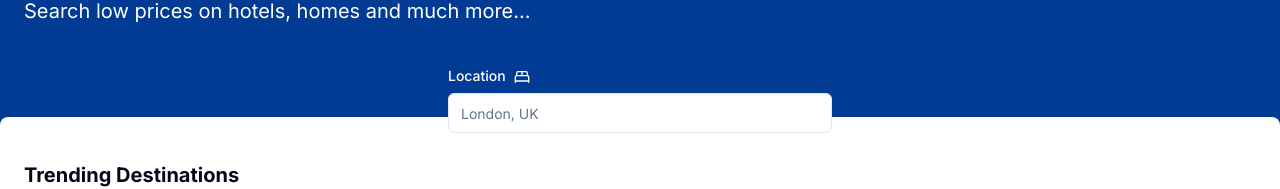
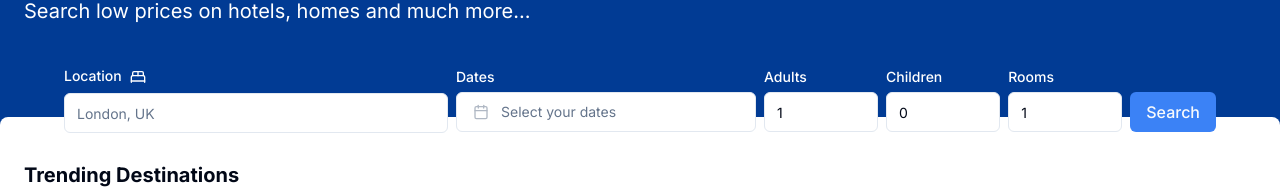
Before and after one commit to MyatSuMon253/booking-clone, a Next.js app: page / in a window 1280 px wide. Shown: the part 191-380 px from the top of the page. Built offline with nearby package versions, Linux system fonts and the light colour scheme.

Commit message:
feat: search form

```diff
--- a/components/SearchForm.tsx
+++ b/components/SearchForm.tsx
@@ -13,14 +13,19 @@
   FormLabel,
   FormMessage,
 } from "./ui/form";
-import { BedDoubleIcon } from "lucide-react";
+import { BedDoubleIcon, CalendarIcon } from "lucide-react";
 import { Input } from "./ui/input";
+import { Popover, PopoverContent, PopoverTrigger } from "./ui/popover";
+import { Calendar } from "./ui/calendar";
+import { format } from "date-fns";
+import { Button } from "./ui/button";
+import { cn } from "@/lib/utils";
 
 export const formSchema = z.object({
   location: z.string().min(2).max(50),
   dates: z.object({
-    from: z.date(),
-    to: z.date(),
+    from: z.date({ required_error: "Please select a check-in date" }),
+    to: z.date({ required_error: "Please select a check-out date" }),
   }),
   adults: z
     .string()
@@ -47,7 +52,27 @@
     },
   });
 
-  function onSubmit(values: z.infer<typeof formSchema>) {}
+  function onSubmit(values: z.infer<typeof formSchema>) {
+    const checkinMonthDay = values.dates.from.getDate().toString();
+    const checkinMonth = values.dates.from.getMonth().toString();
+    const checkinYear = values.dates.from.getFullYear().toString();
+    const checkoutMonthDay = values.dates.to.getDate().toString();
+    const checkoutMonth = (values.dates.to.getMonth() + 1).toString();
+    const checkoutYear = values.dates.to.getFullYear().toString();
+
+    const checkin = `${checkinYear}-${checkinMonth}-${checkinMonthDay}`;
+    const checkout = `${checkoutYear}-${checkoutMonth}-${checkoutMonthDay}`;
+
+    const url = new URL("https://www.booking.com/searchresults.html");
+    url.searchParams.set("ss", values.location);
+    url.searchParams.set("group_adults", values.adults);
+    url.searchParams.set("group_children", values.children);
+    url.searchParams.set("no_rooms", values.rooms);
+    url.searchParams.set("checkin", checkin);
+    url.searchParams.set("checkout", checkout);
+
+    router.push(`/search?url=${url.href}`);
+  }
 
   return (
     <Form {...form}>
@@ -73,6 +98,115 @@
             )}
           />
         </div>
+        <div className="grid w-full lg:max-w-sm flex-1 items-center gap-1.5">
+          <FormField
+            control={form.control}
+            name="dates"
+            render={({ field }) => (
+              <FormItem className="flex flex-col">
+                <FormLabel className="text-white">Dates</FormLabel>
+                <FormMessage />
+                <Popover>
+                  <PopoverTrigger asChild>
+                    <FormControl>
+                      <Button
+                        id="date"
+                        name="dates"
+                        variant={"outline"}
+                        className={cn(
+                          "w-full lg:w-[300px] justify-start text-left font-normal",
+                          !field.value.from && "text-muted-foreground"
+                        )}
+                      >
+                        <CalendarIcon className="mr-3 h-4 w-4 opacity-50" />
+                        {field.value?.from ? (
+                          field.value?.to ? (
+                            <>
+                              {format(field.value?.from, "LLL dd, y")} -{" "}
+                              {format(field.value?.to, "LLL dd, y")}
+                            </>
+                          ) : (
+                            format(field.value?.from, "LLL dd, y")
+                          )
+                        ) : (
+                          <span>Select your dates</span>
+                        )}
+                      </Button>
+                    </FormControl>
+                  </PopoverTrigger>
+                  <PopoverContent className="w-auto p-0" align="start">
+                    <Calendar
+                      initialFocus
+                      mode="range"
+                      selected={field.value}
+                      defaultMonth={field.value.from}
+                      onSelect={field.onChange}
+                      numberOfMonths={2}
+                      disabled={(date) =>
+                        date < new Date(new Date().setHours(0, 0, 0, 0))
+                      }
+                    />
+                  </PopoverContent>
+                </Popover>
+              </FormItem>
+            )}
+          />
+        </div>
+        <div className="flex w-full items-center space-x-2">
+          <div className="grid items-center flex-1">
+            <FormField
+              control={form.control}
+              name="adults"
+              render={({ field }) => (
+                <FormItem className="flex flex-col">
+                  <FormLabel className="text-white">Adults</FormLabel>
+                  <FormMessage />
+                  <FormControl>
+                    <Input type="number" placeholder="Adults" {...field} />
+                  </FormControl>
+                </FormItem>
+              )}
+            />
+          </div>
+          <div className="grid items-center flex-1">
+            <FormField
+              control={form.control}
+              name="children"
+              render={({ field }) => (
+                <FormItem className="flex flex-col">
+                  <FormLabel className="text-white">Children</FormLabel>
+                  <FormMessage />
+                  <FormControl>
+                    <Input type="number" placeholder="Children" {...field} />
+                  </FormControl>
+                </FormItem>
+              )}
+            />
+          </div>
+          <div className="grid items-center flex-1">
+            <FormField
+              control={form.control}
+              name="rooms"
+              render={({ field }) => (
+                <FormItem className="flex flex-col">
+                  <FormLabel className="text-white">Rooms</FormLabel>
+                  <FormMessage />
+                  <FormControl>
+                    <Input type="number" placeholder="rooms" {...field} />
+                  </FormControl>
+                </FormItem>
+              )}
+            />
+          </div>
+          <div className="mt-auto">
+            <Button
+              type="submit"
+              className="bg-blue-500 hover:bg-blue-600 text-base"
+            >
+              Search
+            </Button>
+          </div>
+        </div>
       </form>
     </Form>
   );
--- /dev/null
+++ b/components/ui/calendar.tsx
@@ -0,0 +1,66 @@
+"use client"
+
+import * as React from "react"
+import { ChevronLeft, ChevronRight } from "lucide-react"
+import { DayPicker } from "react-day-picker"
+
+import { cn } from "@/lib/utils"
+import { buttonVariants } from "@/components/ui/button"
+
+export type CalendarProps = React.ComponentProps<typeof DayPicker>
+
+function Calendar({
+  className,
+  classNames,
+  showOutsideDays = true,
+  ...props
+}: CalendarProps) {
+  return (
+    <DayPicker
+      showOutsideDays={showOutsideDays}
+      className={cn("p-3", className)}
+      classNames={{
+        months: "flex flex-col sm:flex-row space-y-4 sm:space-x-4 sm:space-y-0",
+        month: "space-y-4",
+        caption: "flex justify-center pt-1 relative items-center",
+        caption_label: "text-sm font-medium",
+        nav: "space-x-1 flex items-center",
+        nav_button: cn(
+          buttonVariants({ variant: "outline" }),
+          "h-7 w-7 bg-transparent p-0 opacity-50 hover:opacity-100"
+        ),
+        nav_button_previous: "absolute left-1",
+        nav_button_next: "absolute right-1",
+        table: "w-full border-collapse space-y-1",
+        head_row: "flex",
+        head_cell:
+          "text-muted-foreground rounded-md w-9 font-normal text-[0.8rem]",
+        row: "flex w-full mt-2",
+        cell: "h-9 w-9 text-center text-sm p-0 relative [&:has([aria-selected].day-range-end)]:rounded-r-md [&:has([aria-selected].day-outside)]:bg-accent/50 [&:has([aria-selected])]:bg-accent first:[&:has([aria-selected])]:rounded-l-md last:[&:has([aria-selected])]:rounded-r-md focus-within:relative focus-within:z-20",
+        day: cn(
+          buttonVariants({ variant: "ghost" }),
+          "h-9 w-9 p-0 font-normal aria-selected:opacity-100"
+        ),
+        day_range_end: "day-range-end",
+        day_selected:
+          "bg-primary text-primary-foreground hover:bg-primary hover:text-primary-foreground focus:bg-primary focus:text-primary-foreground",
+        day_today: "bg-accent text-accent-foreground",
+        day_outside:
+          "day-outside text-muted-foreground opacity-50 aria-selected:bg-accent/50 aria-selected:text-muted-foreground aria-selected:opacity-30",
+        day_disabled: "text-muted-foreground opacity-50",
+        day_range_middle:
+          "aria-selected:bg-accent aria-selected:text-accent-foreground",
+        day_hidden: "invisible",
+        ...classNames,
+      }}
+      components={{
+        IconLeft: ({ ...props }) => <ChevronLeft className="h-4 w-4" />,
+        IconRight: ({ ...props }) => <ChevronRight className="h-4 w-4" />,
+      }}
+      {...props}
+    />
+  )
+}
+Calendar.displayName = "Calendar"
+
+export { Calendar }
--- a/package.json
+++ b/package.json
@@ -17,9 +17,11 @@
     "@radix-ui/react-slot": "^1.0.2",
     "class-variance-authority": "^0.7.0",
     "clsx": "^2.1.0",
+    "date-fns": "^3.3.1",
     "lucide-react": "^0.309.0",
     "next": "14.0.4",
     "react": "^18",
+    "react-day-picker": "^8.10.0",
     "react-dom": "^18",
     "react-hook-form": "^7.49.3",
     "tailwind-merge": "^2.2.0",
```
Also changed, not shown: 1 other file (tests, documents, lock files or other folders).
